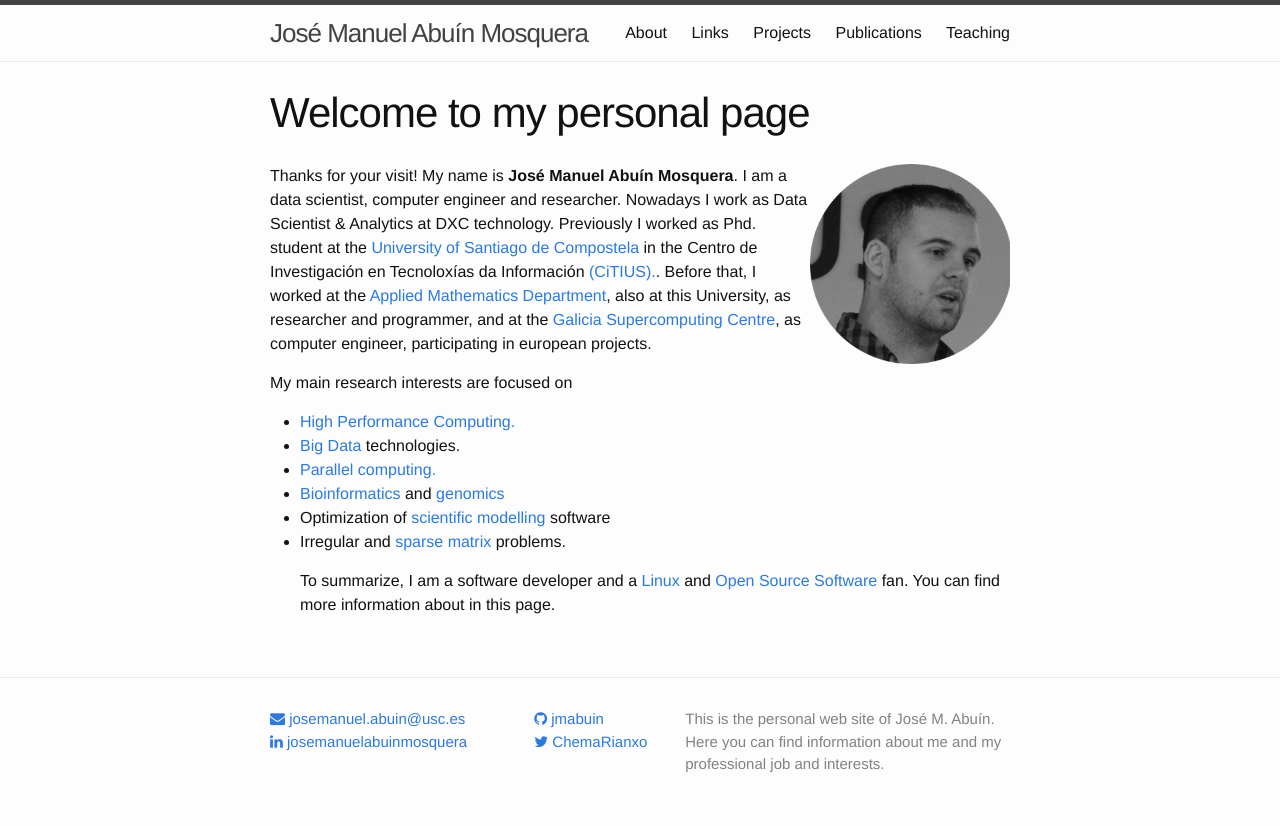
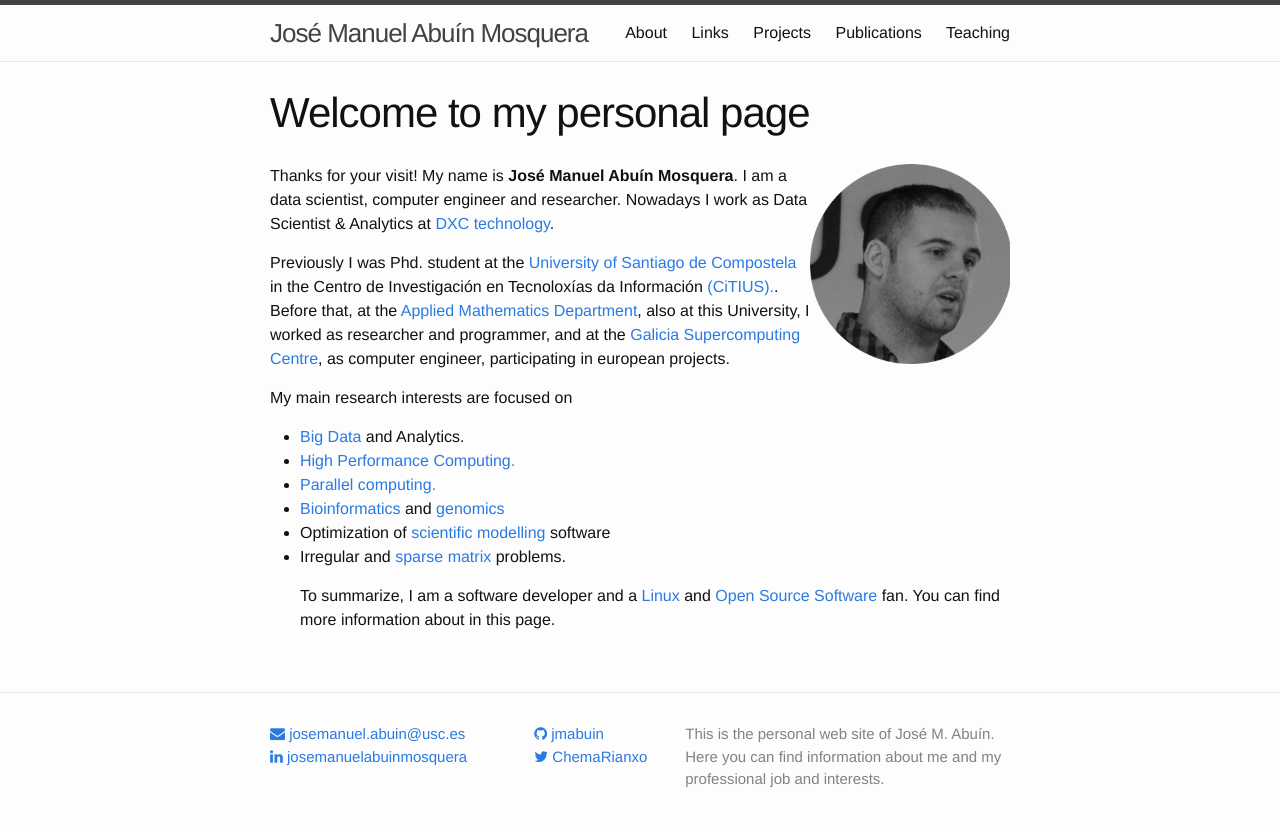
Before and after one commit to jmabuin/jmabuin.github.io, a Jekyll site: the page built from index.html, in a window 1280 px wide. Shown: the top 826 px of the page. Built offline with Jekyll 4.4.1, drawn with Linux system fonts in a browser that asks for light colours; nearby versions of some CDN libraries.

Commit message:
Splitted paragraph and added company link

```diff
--- a/index.html
+++ b/index.html
@@ -25,11 +25,13 @@
 </header>
 <div class="post-content">
 <img src="images/Rounded-Me2.png" alt="This is me" style="width:200px;height:200px;float: right;">
-<p>Thanks for your visit! My name is <b>José Manuel Abuín Mosquera</b>. I am a data scientist, computer engineer and researcher. Nowadays I work as Data Scientist & Analytics at DXC technology. Previously I worked as Phd. student at the <a href="http://www.usc.es" target="_blank">University of Santiago de Compostela</a> in the Centro de Investigación en Tecnoloxías da Información <a href = "http://citius.usc.es" target="_blank">(CiTIUS).</a>. Before that, I worked at the <a href="http://www.usc.es/dmafm/" target="_blank">Applied Mathematics Department</a>, also at this University, as researcher and programmer, and at the <a href="http://www.cesga.es" target="_blank">Galicia Supercomputing Centre</a>, as computer engineer, participating in european projects.</p>
+<p>Thanks for your visit! My name is <b>José Manuel Abuín Mosquera</b>. I am a data scientist, computer engineer and researcher. Nowadays I work as Data Scientist & Analytics at <a href = "http://dxc.technology" target="_blank">DXC technology</a>.</p>
+
+<p>Previously I was Phd. student at the <a href="http://www.usc.es" target="_blank">University of Santiago de Compostela</a> in the Centro de Investigación en Tecnoloxías da Información <a href = "http://citius.usc.es" target="_blank">(CiTIUS).</a>. Before that, at the <a href="http://www.usc.es/dmafm/" target="_blank">Applied Mathematics Department</a>, also at this University, I worked as researcher and programmer, and at the <a href="http://www.cesga.es" target="_blank">Galicia Supercomputing Centre</a>, as computer engineer, participating in european projects.</p>
 
 <p>My main research interests are focused on <ul>
+<li><a href="https://en.wikipedia.org/wiki/Big_data" target="_blank">Big Data</a> and Analytics.</li>
 <li><a href="https://en.wikipedia.org/wiki/Supercomputer" target="_blank">High Performance Computing.</a></li>
-<li><a href="https://en.wikipedia.org/wiki/Big_data" target="_blank">Big Data</a> technologies.</li>
 <li><a href="https://en.wikipedia.org/wiki/Parallel_computing" target="_blank">Parallel computing.</a></li>
 <li><a href="https://en.wikipedia.org/wiki/Bioinformatics" target="_blank">Bioinformatics</a> and <a href="https://en.wikipedia.org/wiki/Genomics" target="_blank">genomics</a></li>
 <li>Optimization of <a href="https://en.wikipedia.org/wiki/Scientific_modelling" target="_blank">scientific modelling</a> software</li>
```
